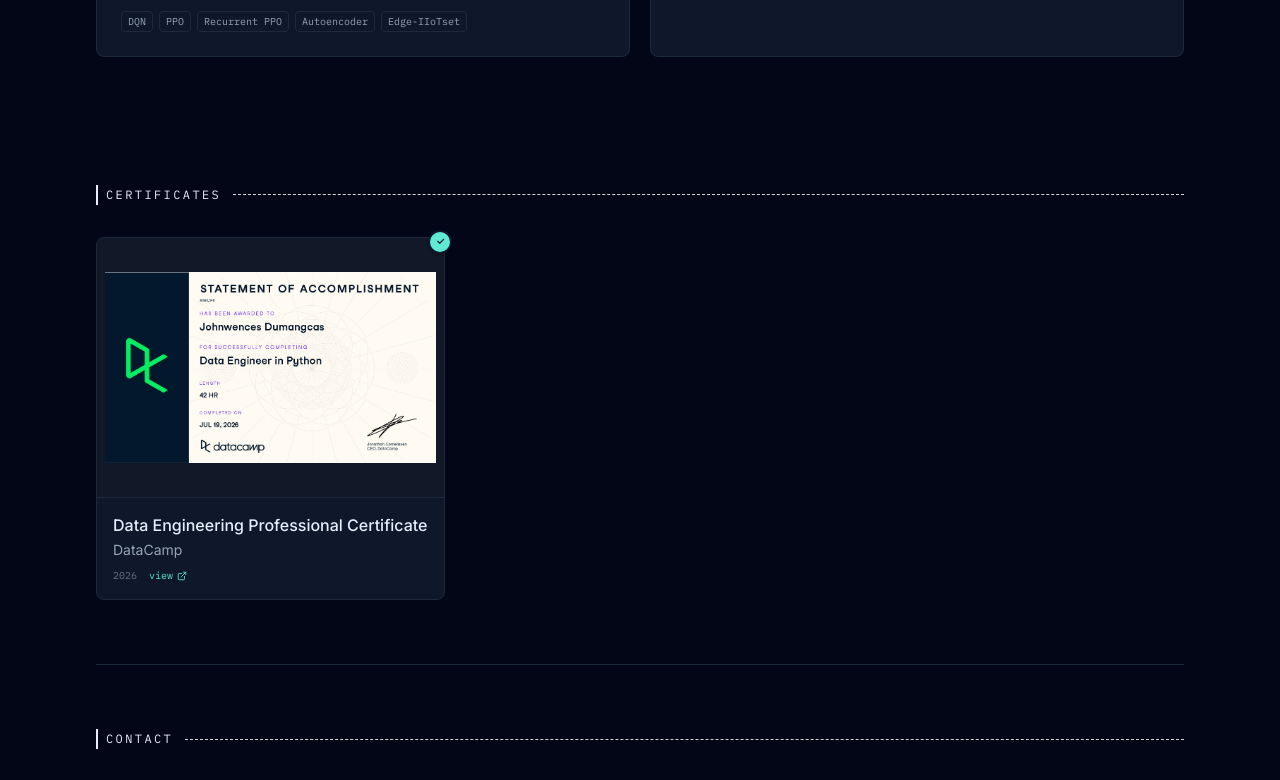
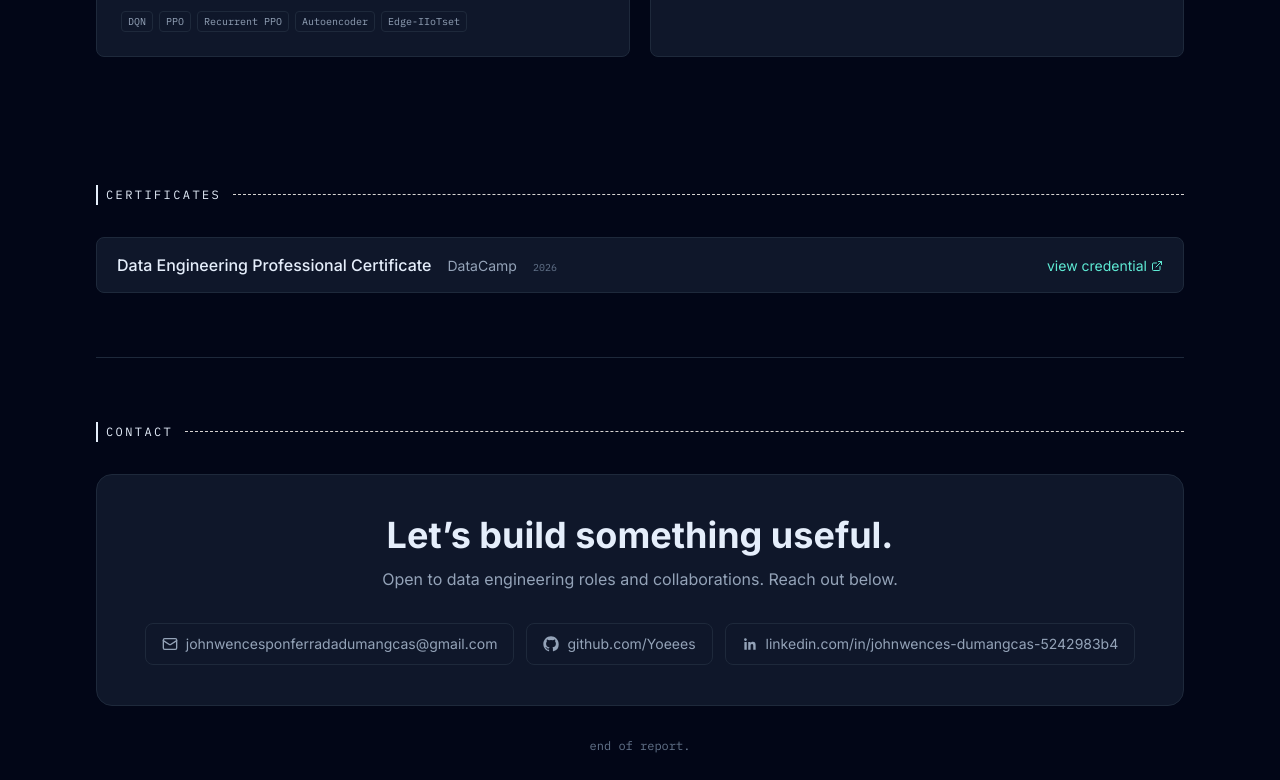
Before and after one commit to Yoeees/my-portfolio, a React (Vite) app: page / in a window 1280 px wide. Shown: the part 1797-2577 px from the top of the page. Built offline with nearby package versions, Linux system fonts and the light colour scheme.

Commit message:
refactor: simplify certificates to text-only cards

```diff
--- a/src/components/sections/Certificates.tsx
+++ b/src/components/sections/Certificates.tsx
@@ -1,68 +1,9 @@
-import { useState } from "react";
-import { ExternalLink, FileText } from "lucide-react";
+import { ExternalLink } from "lucide-react";
 import Section from "../ui/Section";
-import StampBadge from "../ui/StampBadge";
-import CertificateModal from "../ui/CertificateModal";
 import Reveal from "../ui/Reveal";
-import { CERTIFICATES, type Certificate } from "../../data";
-
-function CertificateCard({
-  cert,
-  onClick,
-}: {
-  cert: Certificate;
-  onClick: () => void;
-}) {
-  return (
-    <button
-      onClick={onClick}
-      className="text-left relative flex flex-col border border-line rounded-lg bg-panel w-full h-full hover:-translate-y-1 hover:shadow-lg hover:border-accent/40 transition-all duration-200"
-    >
-      <div className="aspect-[4/3] bg-panel-muted border-b border-line rounded-t-lg overflow-hidden">
-        {cert.image ? (
-          <img
-            src={cert.image}
-            alt={cert.title}
-            className="w-full h-full object-contain p-2"
-          />
-        ) : cert.pdf ? (
-          <div className="w-full h-full flex flex-col items-center justify-center gap-1.5 text-soft">
-            <FileText size={28} />
-            <span className="font-mono text-[9px] uppercase tracking-wide">
-              PDF on file
-            </span>
-          </div>
-        ) : (
-          <div className="w-full h-full flex items-center justify-center">
-            <StampBadge label="VERIFIED" />
-          </div>
-        )}
-      </div>
-      {cert.image && (
-        <span className="absolute -top-2 -right-2 w-6 h-6 rounded-full bg-accent border-2 border-panel shadow flex items-center justify-center text-panel text-[10px] font-bold">
-          ✓
-        </span>
-      )}
-
-      <div className="p-4">
-        <h3 className="text-ink font-medium leading-snug">{cert.title}</h3>
-        <p className="mt-1 text-sm text-muted">{cert.issuer}</p>
-        <div className="mt-2 flex items-center gap-3 font-mono text-[10px] text-soft">
-          <span>{cert.date || "—"}</span>
-          {cert.url && (
-            <span className="flex items-center gap-1 text-accent">
-              view <ExternalLink size={10} />
-            </span>
-          )}
-        </div>
-      </div>
-    </button>
-  );
-}
+import { CERTIFICATES } from "../../data";
 
 export default function Certificates() {
-  const [selected, setSelected] = useState<Certificate | null>(null);
-
   return (
     <Section id="certificates" title="CERTIFICATES">
       {CERTIFICATES.length === 0 ? (
@@ -73,18 +14,32 @@
           </p>
         </div>
       ) : (
-        <div className="grid sm:grid-cols-2 lg:grid-cols-3 gap-5">
+        <div className="flex flex-col gap-3">
           {CERTIFICATES.map((cert, i) => (
-            <Reveal key={i} delay={i * 80} className="h-full">
-              <CertificateCard cert={cert} onClick={() => setSelected(cert)} />
+            <Reveal key={i} delay={i * 80}>
+              <div className="bg-panel border border-line rounded-lg px-5 py-4 flex flex-wrap items-baseline gap-x-4 gap-y-1">
+                <h3 className="text-ink font-medium leading-snug">
+                  {cert.title}
+                </h3>
+                <p className="text-sm text-muted">{cert.issuer}</p>
+                <span className="font-mono text-[10px] text-soft">
+                  {cert.date || "—"}
+                </span>
+                {cert.url && (
+                  <a
+                    href={cert.url}
+                    target="_blank"
+                    rel="noreferrer"
+                    className="ml-auto flex items-center gap-1 text-sm text-accent hover:underline"
+                  >
+                    view credential <ExternalLink size={12} />
+                  </a>
+                )}
+              </div>
             </Reveal>
           ))}
         </div>
       )}
-
-      {selected && (
-        <CertificateModal cert={selected} onClose={() => setSelected(null)} />
-      )}
     </Section>
   );
 }
--- a/src/components/ui/CertificateModal.tsx
+++ /dev/null
@@ -1,133 +0,0 @@
-import { useEffect, useRef } from "react";
-import { X, ExternalLink, FileText } from "lucide-react";
-import type { Certificate } from "../../data";
-
-interface CertificateModalProps {
-  cert: Certificate;
-  onClose: () => void;
-}
-
-export default function CertificateModal({ cert, onClose }: CertificateModalProps) {
-  const dialogRef = useRef<HTMLDivElement>(null);
-  const closeRef = useRef<HTMLButtonElement>(null);
-  const onCloseRef = useRef(onClose);
-
-  useEffect(() => {
-    onCloseRef.current = onClose;
-  });
-
-  useEffect(() => {
-    closeRef.current?.focus();
-    const prevOverflow = document.body.style.overflow;
-    document.body.style.overflow = "hidden";
-    return () => {
-      document.body.style.overflow = prevOverflow;
-    };
-  }, []);
-
-  useEffect(() => {
-    const onKey = (e: KeyboardEvent) => {
-      if (e.key === "Escape") onCloseRef.current();
-    };
-    window.addEventListener("keydown", onKey);
-    return () => window.removeEventListener("keydown", onKey);
-  }, []);
-
-  useEffect(() => {
-    const dialog = dialogRef.current;
-    if (!dialog) return;
-    const onTab = (e: KeyboardEvent) => {
-      if (e.key !== "Tab") return;
-      const focusables = dialog.querySelectorAll<HTMLElement>(
-        'a[href], button:not([disabled]), [tabindex]:not([tabindex="-1"])'
-      );
-      if (focusables.length === 0) return;
-      const first = focusables[0];
-      const last = focusables[focusables.length - 1];
-      if (e.shiftKey && document.activeElement === first) {
-        e.preventDefault();
-        last.focus();
-      } else if (!e.shiftKey && document.activeElement === last) {
-        e.preventDefault();
-        first.focus();
-      }
-    };
-    dialog.addEventListener("keydown", onTab);
-    return () => dialog.removeEventListener("keydown", onTab);
-  }, []);
-
-  return (
-    <div
-      className="fixed inset-0 z-50 flex items-center justify-center bg-black/70 p-4"
-      onClick={onClose}
-    >
-      <div
-        ref={dialogRef}
-        role="dialog"
-        aria-modal="true"
-        aria-label={cert.title}
-        className="bg-panel rounded-lg max-w-3xl w-full max-h-[90vh] overflow-y-auto shadow-2xl"
-        onClick={(e) => e.stopPropagation()}
-      >
-        <div className="flex items-center justify-between px-5 py-4 border-b border-line">
-          <span className="font-mono text-xs uppercase tracking-wide text-accent">
-            verified credential
-          </span>
-          <button
-            ref={closeRef}
-            onClick={onClose}
-            className="text-soft hover:text-ink transition-colors"
-            aria-label="Close"
-          >
-            <X size={18} />
-          </button>
-        </div>
-
-        {cert.image && (
-          <img
-            src={cert.image}
-            alt={cert.title}
-            className="w-full object-contain bg-panel-muted border-b border-line"
-          />
-        )}
-
-        {!cert.image && cert.pdf && (
-          <div className="flex items-center justify-center gap-2 py-10 bg-panel-muted border-b border-line text-soft">
-            <FileText size={20} />
-            <span className="font-mono text-xs">PDF document — no preview image yet</span>
-          </div>
-        )}
-
-        <div className="p-5">
-          <h3 className="font-display font-bold text-lg text-ink">
-            {cert.title}
-          </h3>
-          <p className="mt-1 text-sm text-muted">{cert.issuer}</p>
-          <div className="mt-3 flex flex-wrap items-center gap-3 font-mono text-xs text-soft">
-            <span>{cert.date || "—"}</span>
-            {cert.pdf && (
-              <a
-                href={cert.pdf}
-                target="_blank"
-                rel="noopener noreferrer"
-                className="flex items-center gap-1 text-accent hover:underline"
-              >
-                view PDF <ExternalLink size={11} />
-              </a>
-            )}
-            {cert.url && (
-              <a
-                href={cert.url}
-                target="_blank"
-                rel="noopener noreferrer"
-                className="flex items-center gap-1 text-accent hover:underline"
-              >
-                view credential <ExternalLink size={11} />
-              </a>
-            )}
-          </div>
-        </div>
-      </div>
-    </div>
-  );
-}
--- a/src/components/ui/StampBadge.tsx
+++ /dev/null
@@ -1,13 +0,0 @@
-interface StampBadgeProps {
-  label: string;
-}
-
-export default function StampBadge({ label }: StampBadgeProps) {
-  return (
-    <span className="inline-flex items-center justify-center -rotate-6 border-2 border-dashed border-accent text-accent rounded-full w-16 h-16 shrink-0 text-center">
-      <span className="font-mono text-[9px] font-semibold tracking-wide leading-tight">
-        {label}
-      </span>
-    </span>
-  );
-}
```
